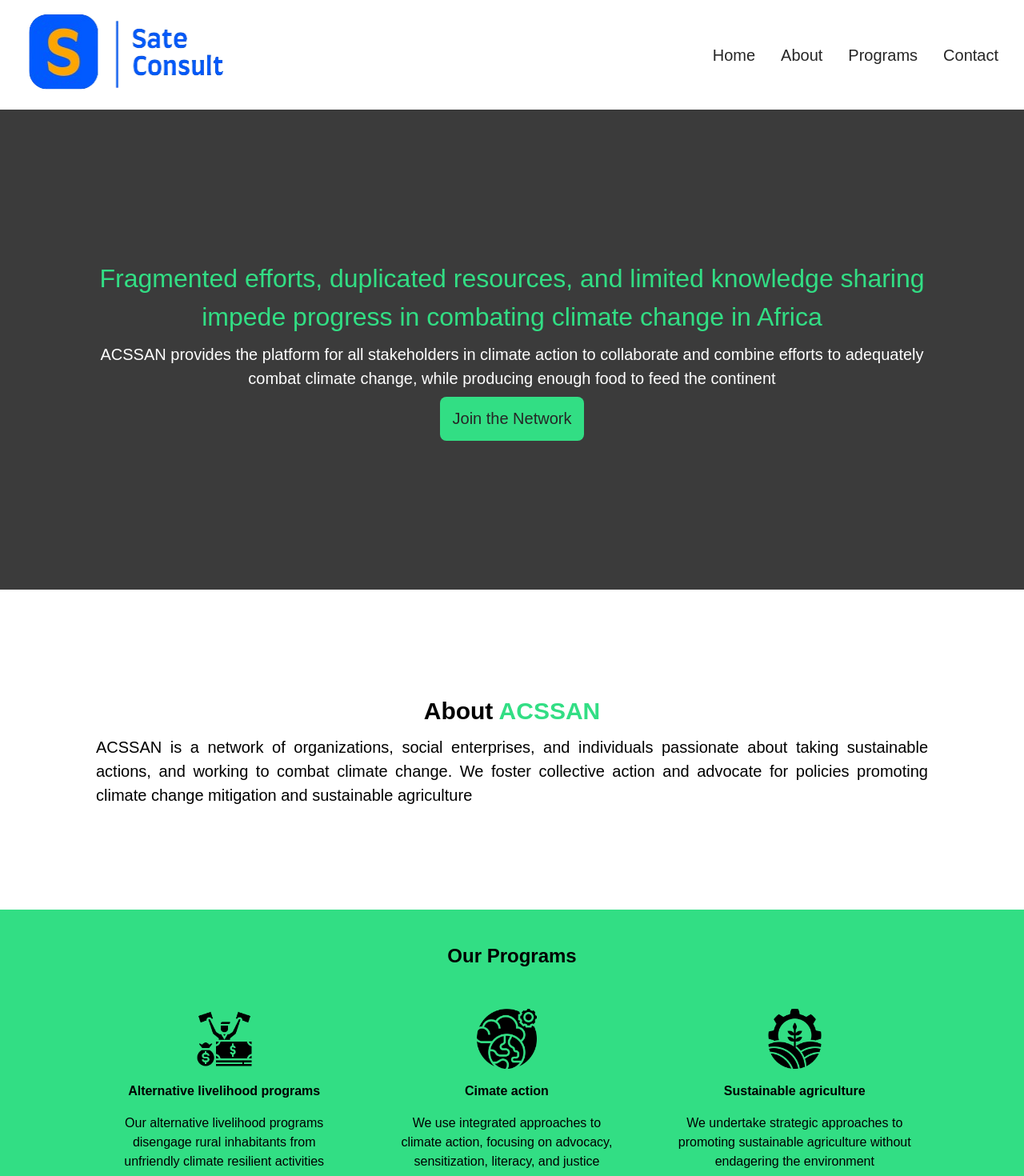
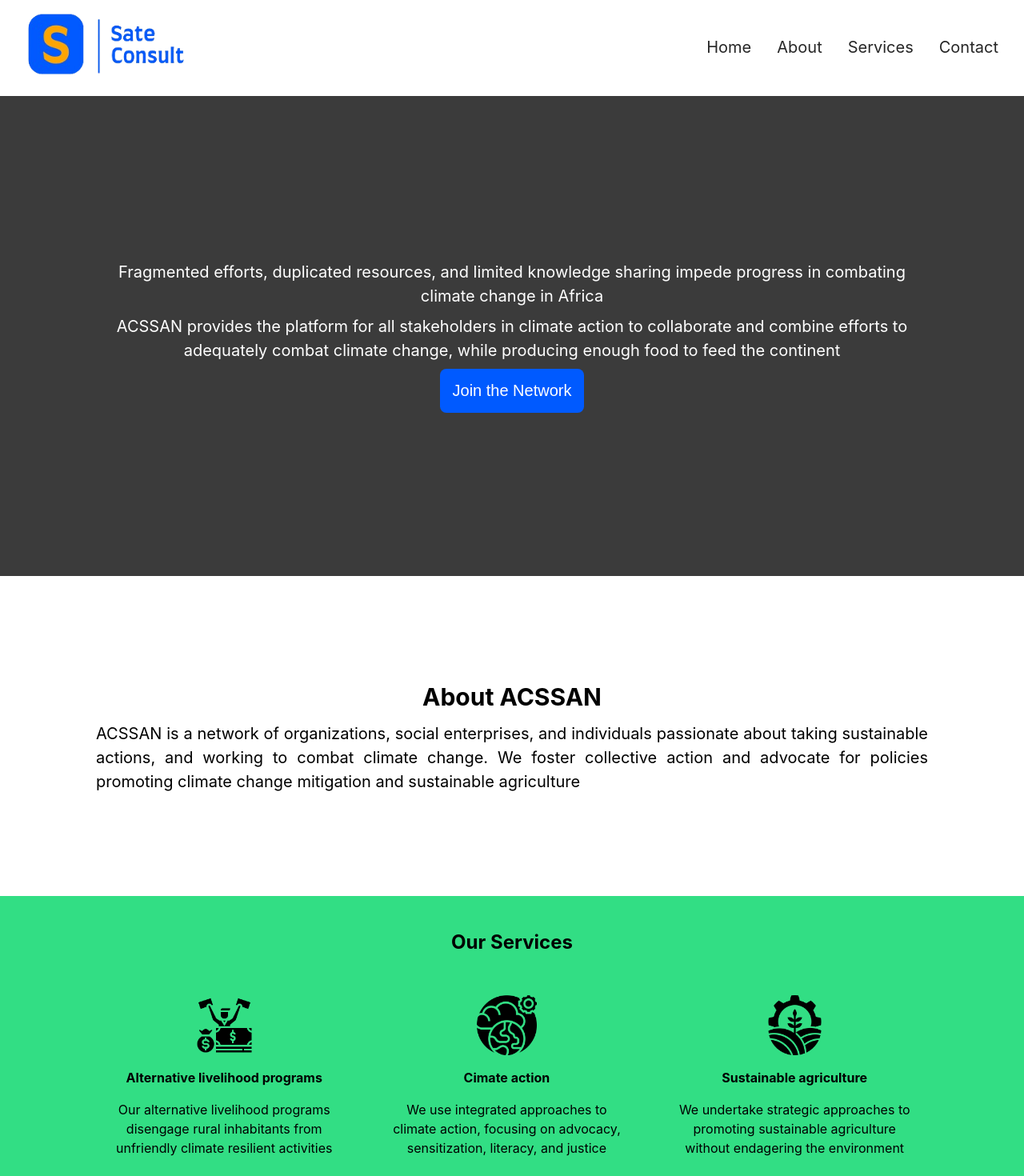
Before and after one commit to AmoroBG/sateconsult-website, a React (Vite) app: page / in a window 1280 px wide. Shown: the top 1470 px of the page at 80% size. Built offline with nearby package versions, Linux system fonts and the light colour scheme.

Commit message:
Refactor the menu items

```diff
--- a/src/App.jsx
+++ b/src/App.jsx
@@ -3,14 +3,13 @@ import About from "./components/About";
 import Contact from "./components/Contact";
 import Header from "./components/Header";
 import Hero from "./components/Hero";
-import Programs from "./components/Programs";
+import Services from "./components/Services";
 import ScrollToTop from "./components/ScrollToTop";
 
 function App() {
   const home = useRef(null);
   const about = useRef(null);
-  const programs = useRef(null);
-  const partners = useRef(null);
+  const services = useRef(null);
   const contact = useRef(null);
 
   const scrollToSection = (elementRef) => {
@@ -25,15 +24,14 @@ function App() {
       <Header
         home={home}
         about={about}
-        programs={programs}
-        partners={partners}
+        services={services}
         contact={contact}
         scrollToSection={scrollToSection}
       />
 
       <Hero home={home} />
       <About about={about} />
-      <Programs programs={programs} />
+      <Services services={services} />
       <Contact contact={contact} />
       <ScrollToTop />
     </div>
--- a/src/components/Header.jsx
+++ b/src/components/Header.jsx
@@ -5,7 +5,7 @@ import { IoCloseSharp } from "react-icons/io5";
 import sateconsultLogo from "../assets/sateconsultLogo.png";
 import MobileMenu from "./MobileMenu";
 
-const Header = ({ home, about, programs, contact, scrollToSection }) => {
+const Header = ({ home, about, services, contact, scrollToSection }) => {
   const [clickHamburger, setClickHamburger] = useState(false);
 
   const closeMobileMenu = () => {
@@ -27,8 +27,8 @@ const Header = ({ home, about, programs, contact, scrollToSection }) => {
           <li onClick={() => scrollToSection(about)}>
             <a href="#about">About</a>
           </li>
-          <li onClick={() => scrollToSection(programs)}>
-            <a href="#programs">Programs</a>
+          <li onClick={() => scrollToSection(services)}>
+            <a href="#services">Services</a>
           </li>
           <li onClick={() => scrollToSection(contact)}>
             <a href="#contact">Contact</a>
@@ -39,8 +39,7 @@ const Header = ({ home, about, programs, contact, scrollToSection }) => {
           <MobileMenu
             home={home}
             about={about}
-            programs={programs}
-            partners={partners}
+            services={services}
             contact={contact}
             scrollToSection={scrollToSection}
             isClicked={true}
--- a/src/components/MobileMenu.jsx
+++ b/src/components/MobileMenu.jsx
@@ -3,8 +3,7 @@ import React from "react";
 const MobileMenu = ({
   home,
   about,
-  programs,
-  partners,
+  services,
   contact,
   scrollToSection,
   isClicked,
@@ -31,19 +30,11 @@ const MobileMenu = ({
         </li>
         <li
           onClick={() => {
-            scrollToSection(programs);
+            scrollToSection(services);
             isClicked && closeMobileMenu();
           }}
         >
-          <a href="#programs">Programs</a>
-        </li>
-        <li
-          onClick={() => {
-            scrollToSection(partners);
-            isClicked && closeMobileMenu();
-          }}
-        >
-          <a href="#partners">Partners</a>
+          <a href="#services">Services</a>
         </li>
         <li
           onClick={() => {
--- a/src/components/Programs.jsx
+++ b/src/components/Services.jsx
@@ -3,10 +3,10 @@ import livelihoodImage from "../assets/livelihood.png";
 import climateImage from "../assets/climate.png";
 import agricultureImage from "../assets/agriculture.png";
 
-const Programs = ({programs}) => {
+const Services = ({services}) => {
   return (
-    <section className="programs" ref={programs}>
-      <h2>Our Programs</h2>
+    <section className="programs" ref={services}>
+      <h2>Our Services</h2>
       <div className="program-lists">
         <div className="livelihood">
           <img src={livelihoodImage} alt="" />
@@ -37,4 +37,4 @@ const Programs = ({programs}) => {
   );
 };
 
-export default Programs;
+export default Services;
--- a/src/index.css
+++ b/src/index.css
@@ -5,7 +5,7 @@
 }
 body {
   width: 100%;
-  font-family: Arial, Helvetica, sans-serif;
+  font-family: inter;
   font-size: 1.25rem;
   overflow-x: hidden;
   line-height: 1.5;
@@ -15,16 +15,16 @@ body {
 
 /* Utility Classes */
 a {
+  color: #262626;
   text-decoration: none;
   padding: 1rem;
   cursor: pointer;
-  color: #32de84;
   border-radius: 8px;
 }
 
 a:hover {
-  color: #1fbe6b;
-  border-bottom: 1px solid #1fbe6b;
+  color: #ffa500;
+  border-bottom: 1px solid #ffa500;
 }
 
 h1,
@@ -34,8 +34,8 @@ h2 {
 }
 
 button {
-  background-color: #32de84;
-  color: #262626;
+  background-color: #005aff;
+  color: white;
   cursor: pointer;
   outline: none;
   border: none;
@@ -46,7 +46,7 @@ button {
 }
 
 button:hover {
-  background-color: #1fbe6b;
+  background-color: #ffa500;
 }
 
 .hero,
@@ -57,20 +57,8 @@ button:hover {
   padding: 2.5rem 7.5rem;
   scroll-snap-align: start;
 }
-
-.acssan {
-  color: #32de84;
-  font-weight: bold;
-  text-transform: uppercase;
-}
-
 img {
   width: 75px;
-}
-
-.text-lg {
-  font-size: 2rem;
-  color: #32de84;
 }
 
 /* Header and Footer */
@@ -78,7 +66,6 @@ header,
 footer {
   width: 100%;
   min-height: 15vh;
-  /* min-height: 65px; */
   padding: 1rem;
   background-color: #fff;
 }
@@ -90,10 +77,7 @@ nav {
 }
 
 .logo {
-  width: 250px;
-}
-nav a {
-  color: #262626;
+  width: 200px;
 }
 
 ul.menu {
```
